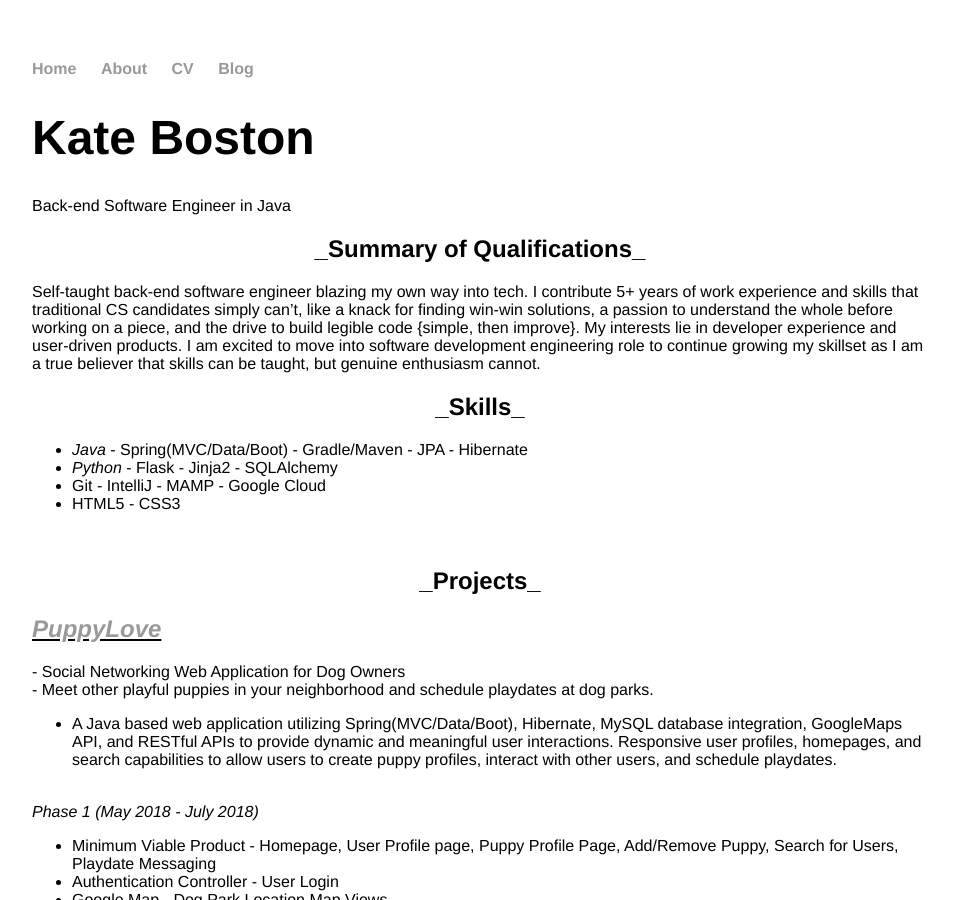
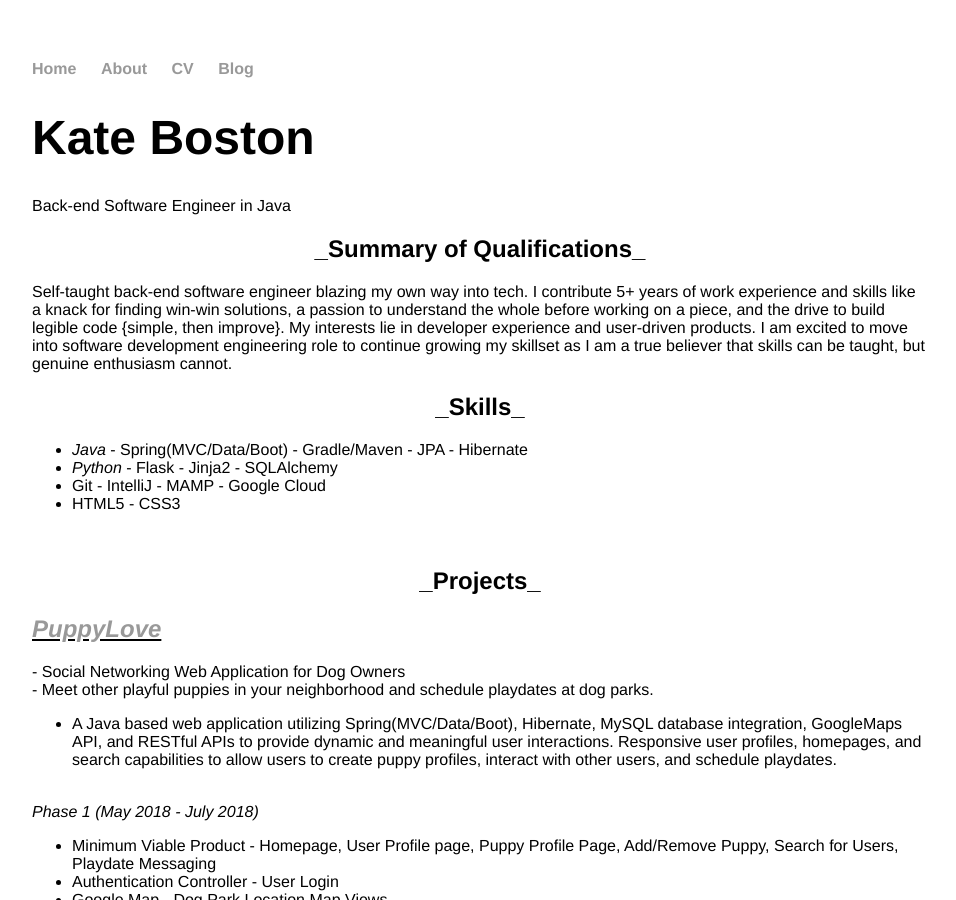
Before and after one commit to ktlnbstn/ktlnbstn.github.io, a Jekyll site: the page built from cv/index.html, in a window 1280 px wide and 900 px high. Shown: the whole window, without its empty margins (160-1116 px from the left). Built offline with Jekyll 4.4.1, drawn with Linux system fonts in a browser that asks for light colours.

Commit message:
Update index.html

```diff
--- a/cv/index.html
+++ b/cv/index.html
@@ -9,8 +9,8 @@ title: CV
 
 	<center><h2>_Summary of Qualifications_</h2></center>
 
-Self-taught back-end software engineer blazing my own way into tech. I contribute 5+ years of work experience and skills that
-traditional CS candidates simply can’t, like a knack for finding win-win solutions, a passion to understand the whole before
+Self-taught back-end software engineer blazing my own way into tech. I contribute 5+ years of work experience and skills like
+a knack for finding win-win solutions, a passion to understand the whole before
 working on a piece, and the drive to build legible code {simple, then improve}. My interests lie in developer experience and
 user-driven products. I am excited to move into software development engineering role to continue growing my skillset as I am
 a true believer that skills can be taught, but genuine enthusiasm cannot.</br>
```
